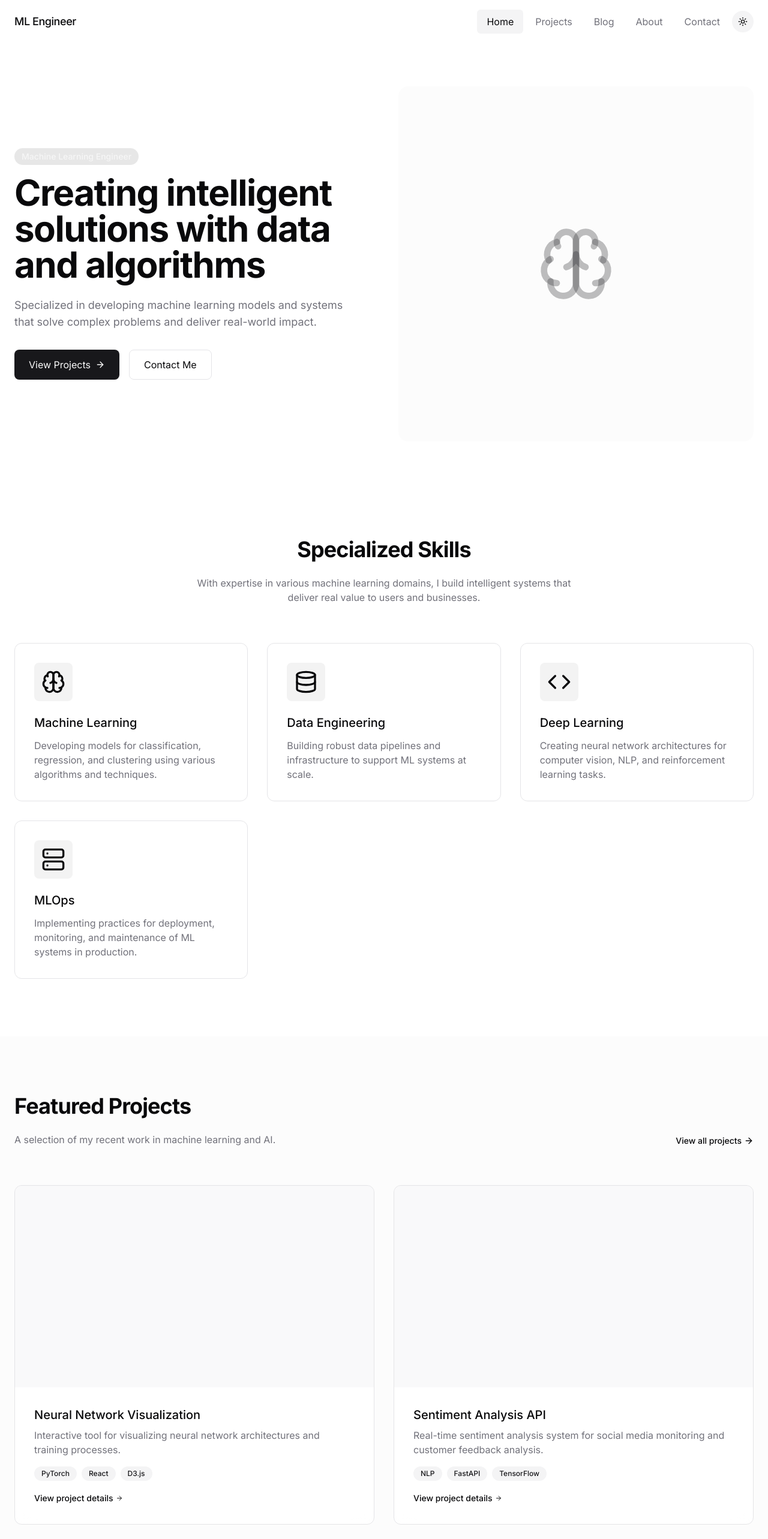
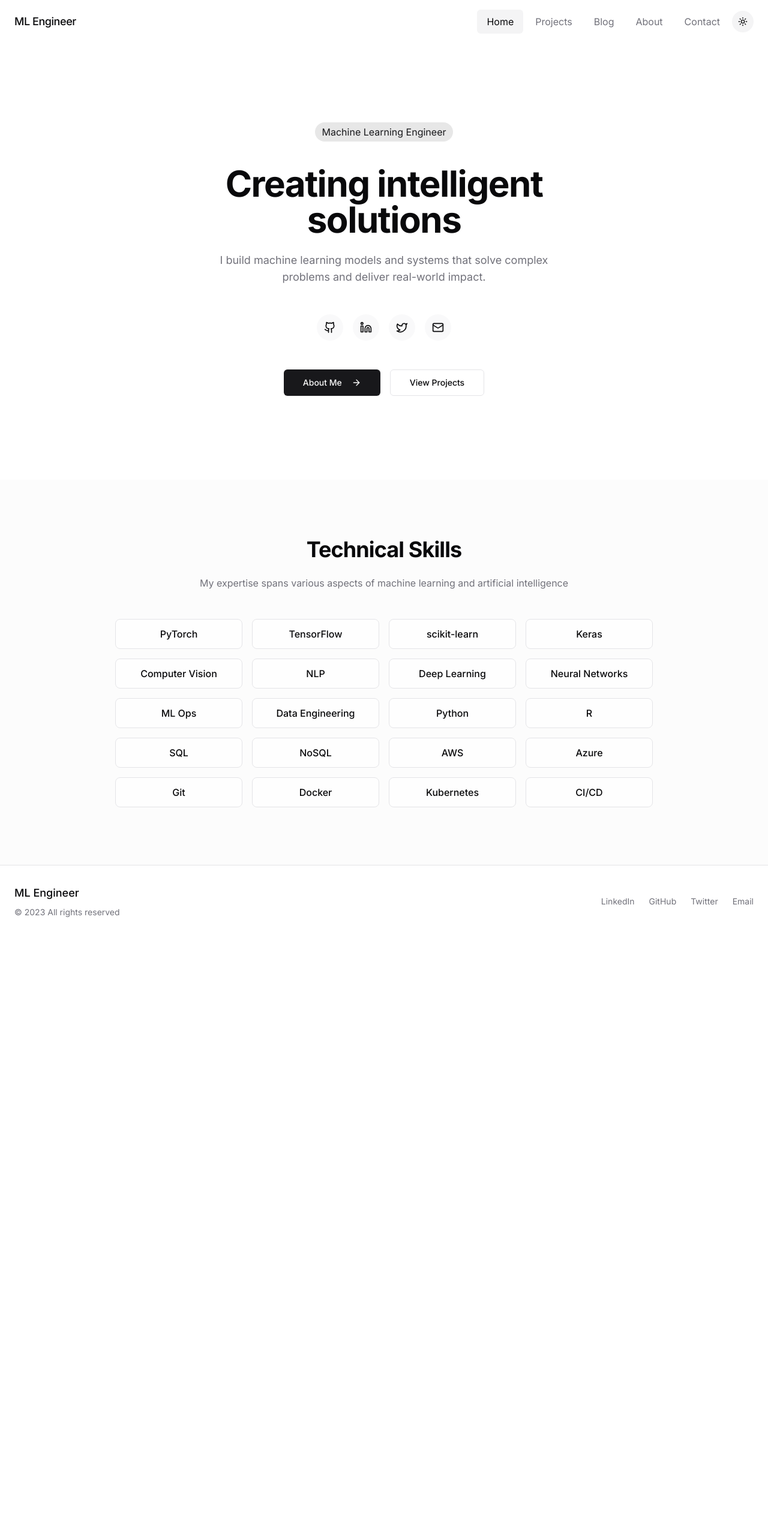
Before and after one commit to johnymephisto/johnymephisto.github.io, a React (Vite) app: page / in a window 1280 px wide. Shown: the top 2566 px of the page at 60% size. After the commit the page ends 1563 px from the top, so only its background shows below. Built offline with nearby package versions, Linux system fonts and the light colour scheme.

Commit message:
Refactor homepage and improve design
- Make "ML Engineer" clickable, linking to homepage.
- Simplify homepage content with intro and quick links.
- Update technical skills section layout.
- Improve overall design and layout.

```diff
--- a/src/pages/Home.tsx
+++ b/src/pages/Home.tsx
@@ -1,267 +1,120 @@
 
-import { ArrowRight, Brain, Code, Database, Server } from "lucide-react";
+import { ArrowRight, Github, Linkedin, Mail, Twitter } from "lucide-react";
 import { Link } from "react-router-dom";
+import { Button } from "@/components/ui/button";
 
 const Home = () => {
   return (
     <div className="flex flex-col min-h-screen">
-      {/* Hero Section */}
-      <section className="min-h-screen flex items-center justify-center relative pt-20">
+      {/* Hero Section - Simplified */}
+      <section className="min-h-screen flex items-center justify-center relative pt-16">
         <div className="container px-6 mx-auto">
-          <div className="grid grid-cols-1 lg:grid-cols-2 gap-12 items-center">
-            <div className="space-y-8 animate-slide-up" style={{ animationDelay: "0.1s" }}>
-              <div>
-                <div className="inline-block px-3 py-1 rounded-full bg-primary/10 text-primary-foreground/80 text-sm font-medium mb-4">
+          <div className="max-w-3xl mx-auto text-center">
+            <div className="space-y-6 animate-slide-up" style={{ animationDelay: "0.1s" }}>
+              <div className="inline-block px-3 py-1 rounded-full bg-primary/10 text-primary mb-4">
                 Machine Learning Engineer
               </div>
+
               <h1 className="text-4xl md:text-5xl lg:text-6xl font-bold tracking-tight">
-                  Creating intelligent solutions with data and algorithms
+                Creating intelligent solutions
               </h1>
-                <p className="mt-6 text-lg text-muted-foreground max-w-xl">
-                  Specialized in developing machine learning models and systems that solve complex problems and deliver real-world impact.
+
+              <p className="text-lg text-muted-foreground max-w-xl mx-auto">
+                I build machine learning models and systems that solve complex problems
+                and deliver real-world impact.
               </p>
+
+              {/* Social Links */}
+              <div className="flex justify-center space-x-4 py-6">
+                <a
+                  href="https://github.com"
+                  target="_blank"
+                  rel="noopener noreferrer"
+                  className="p-3 rounded-full bg-secondary/50 hover:bg-secondary transition-colors"
+                  aria-label="GitHub"
+                >
+                  <Github className="h-5 w-5" />
+                </a>
+                <a
+                  href="https://linkedin.com"
+                  target="_blank"
+                  rel="noopener noreferrer"
+                  className="p-3 rounded-full bg-secondary/50 hover:bg-secondary transition-colors"
+                  aria-label="LinkedIn"
+                >
+                  <Linkedin className="h-5 w-5" />
+                </a>
+                <a
+                  href="https://twitter.com"
+                  target="_blank"
+                  rel="noopener noreferrer"
+                  className="p-3 rounded-full bg-secondary/50 hover:bg-secondary transition-colors"
+                  aria-label="Twitter"
+                >
+                  <Twitter className="h-5 w-5" />
+                </a>
+                <a
+                  href="mailto:contact@example.com"
+                  className="p-3 rounded-full bg-secondary/50 hover:bg-secondary transition-colors"
+                  aria-label="Email"
+                >
+                  <Mail className="h-5 w-5" />
+                </a>
               </div>
-              <div className="flex flex-wrap gap-4">
-                <Link
-                  to="/projects"
-                  className="inline-flex items-center px-6 py-3 rounded-lg bg-primary text-primary-foreground hover:opacity-90 transition-opacity"
-                >
-                  View Projects
+
+              {/* Action Buttons */}
+              <div className="flex flex-wrap justify-center gap-4 mt-4">
+                <Button asChild size="lg">
+                  <Link to="/about">
+                    About Me
                     <ArrowRight className="ml-2 h-4 w-4" />
                   </Link>
-                <Link
-                  to="/contact"
-                  className="inline-flex items-center px-6 py-3 rounded-lg border border-border hover:bg-secondary transition-colors"
-                >
-                  Contact Me
+                </Button>
+                <Button asChild variant="outline" size="lg">
+                  <Link to="/projects">
+                    View Projects
                   </Link>
-              </div>
-            </div>
-            <div className="relative animate-slide-up" style={{ animationDelay: "0.3s" }}>
-              <div className="aspect-square rounded-2xl overflow-hidden bg-secondary/30 flex items-center justify-center">
-                <div className="relative w-full h-full flex items-center justify-center">
-                  <Brain className="h-32 w-32 text-primary/30 animate-pulse-slow" />
-                </div>
+                </Button>
               </div>
             </div>
           </div>
         </div>
       </section>
 
-      {/* Skills Section */}
-      <section className="py-24">
+      {/* Technical Skills Section - Simplified */}
+      <section className="py-24 bg-secondary/30">
         <div className="container px-6 mx-auto">
-          <div className="max-w-3xl mx-auto text-center mb-16 animate-slide-up" style={{ animationDelay: "0.1s" }}>
-            <h2 className="section-title">Specialized Skills</h2>
+          <div className="max-w-3xl mx-auto text-center mb-12 animate-slide-up" style={{ animationDelay: "0.1s" }}>
+            <h2 className="section-title">Technical Skills</h2>
             <p className="text-muted-foreground max-w-2xl mx-auto">
-              With expertise in various machine learning domains, I build intelligent systems
-              that deliver real value to users and businesses.
+              My expertise spans various aspects of machine learning and artificial intelligence
             </p>
           </div>
 
-          <div className="grid grid-cols-1 md:grid-cols-2 lg:grid-cols-3 gap-8 mt-16">
+          <div className="max-w-4xl mx-auto">
+            <div className="grid grid-cols-2 md:grid-cols-3 lg:grid-cols-4 gap-4 text-center">
               {[
-              {
-                icon: <Brain className="h-10 w-10" />,
-                title: "Machine Learning",
-                description:
-                  "Developing models for classification, regression, and clustering using various algorithms and techniques.",
-                delay: "0.2s",
-              },
-              {
-                icon: <Database className="h-10 w-10" />,
-                title: "Data Engineering",
-                description:
-                  "Building robust data pipelines and infrastructure to support ML systems at scale.",
-                delay: "0.3s",
-              },
-              {
-                icon: <Code className="h-10 w-10" />,
-                title: "Deep Learning",
-                description:
-                  "Creating neural network architectures for computer vision, NLP, and reinforcement learning tasks.",
-                delay: "0.4s",
-              },
-              {
-                icon: <Server className="h-10 w-10" />,
-                title: "MLOps",
-                description:
-                  "Implementing practices for deployment, monitoring, and maintenance of ML systems in production.",
-                delay: "0.5s",
-              },
+                "PyTorch", "TensorFlow", "scikit-learn", "Keras",
+                "Computer Vision", "NLP", "Deep Learning", "Neural Networks",
+                "ML Ops", "Data Engineering", "Python", "R",
+                "SQL", "NoSQL", "AWS", "Azure",
+                "Git", "Docker", "Kubernetes", "CI/CD"
               ].map((skill, index) => (
                 <div
                   key={index}
-                className="glass p-8 rounded-xl animate-slide-up"
-                style={{ animationDelay: skill.delay }}
+                  className="bg-background/60 backdrop-blur-sm border border-border px-4 py-3 rounded-lg animate-slide-up"
+                  style={{ animationDelay: `${0.1 + index * 0.05}s` }}
                 >
-                <div className="p-3 bg-primary/5 rounded-lg inline-block mb-4">
-                  {skill.icon}
-                </div>
-                <h3 className="text-xl font-medium mb-3">{skill.title}</h3>
-                <p className="text-muted-foreground">{skill.description}</p>
+                  <span className="font-medium">{skill}</span>
                 </div>
               ))}
             </div>
-        </div>
-      </section>
-
-      {/* Featured Projects Section */}
-      <section className="py-24 bg-secondary/30">
-        <div className="container px-6 mx-auto">
-          <div className="flex justify-between items-end mb-16">
-            <div>
-              <h2 className="section-title">Featured Projects</h2>
-              <p className="text-muted-foreground max-w-xl">
-                A selection of my recent work in machine learning and AI.
-              </p>
-            </div>
-            <Link
-              to="/projects"
-              className="hidden md:inline-flex items-center text-sm font-medium hover:underline"
-            >
-              View all projects
-              <ArrowRight className="ml-1 h-4 w-4" />
-            </Link>
-          </div>
-
-          <div className="grid grid-cols-1 md:grid-cols-2 gap-8">
-            {[
-              {
-                title: "Neural Network Visualization",
-                description:
-                  "Interactive tool for visualizing neural network architectures and training processes.",
-                tags: ["PyTorch", "React", "D3.js"],
-                delay: "0.2s",
-              },
-              {
-                title: "Sentiment Analysis API",
-                description:
-                  "Real-time sentiment analysis system for social media monitoring and customer feedback analysis.",
-                tags: ["NLP", "FastAPI", "TensorFlow"],
-                delay: "0.3s",
-              },
-            ].map((project, index) => (
-              <div
-                key={index}
-                className="glass rounded-xl overflow-hidden group hover:shadow-lg transition-shadow duration-300 animate-slide-up"
-                style={{ animationDelay: project.delay }}
-              >
-                <div className="aspect-video bg-secondary/50 relative"></div>
-                <div className="p-8">
-                  <h3 className="text-xl font-medium mb-2">{project.title}</h3>
-                  <p className="text-muted-foreground mb-4">{project.description}</p>
-                  <div className="flex flex-wrap gap-2 mb-4">
-                    {project.tags.map((tag, i) => (
-                      <span
-                        key={i}
-                        className="px-3 py-1 bg-secondary text-secondary-foreground rounded-full text-xs font-medium"
-                      >
-                        {tag}
-                      </span>
-                    ))}
-                  </div>
-                  <Link
-                    to={`/projects`}
-                    className="text-sm font-medium inline-flex items-center hover:underline"
-                  >
-                    View project details
-                    <ArrowRight className="ml-1 h-3 w-3" />
-                  </Link>
-                </div>
-              </div>
-            ))}
-          </div>
-
-          <div className="mt-10 text-center md:hidden">
-            <Link
-              to="/projects"
-              className="inline-flex items-center text-sm font-medium hover:underline"
-            >
-              View all projects
-              <ArrowRight className="ml-1 h-4 w-4" />
-            </Link>
-          </div>
-        </div>
-      </section>
-
-      {/* Recent Blog Posts */}
-      <section className="py-24">
-        <div className="container px-6 mx-auto">
-          <div className="flex justify-between items-end mb-16">
-            <div>
-              <h2 className="section-title">From the Blog</h2>
-              <p className="text-muted-foreground max-w-xl">
-                Thoughts, insights, and updates on machine learning and AI.
-              </p>
-            </div>
-            <Link
-              to="/blog"
-              className="hidden md:inline-flex items-center text-sm font-medium hover:underline"
-            >
-              All articles
-              <ArrowRight className="ml-1 h-4 w-4" />
-            </Link>
-          </div>
-
-          <div className="grid grid-cols-1 md:grid-cols-3 gap-8">
-            {[
-              {
-                title: "Explainable AI: Making ML Models Transparent",
-                excerpt: "How explainable AI techniques help us understand complex machine learning models.",
-                date: "May 28, 2023",
-                delay: "0.2s",
-              },
-              {
-                title: "Transformers in NLP: Beyond BERT",
-                excerpt: "Exploring the latest innovations in transformer architecture for natural language processing.",
-                date: "April 15, 2023",
-                delay: "0.3s",
-              },
-              {
-                title: "Ethical Considerations in Machine Learning",
-                excerpt: "Addressing bias, fairness, and transparency in modern ML systems.",
-                date: "March 10, 2023",
-                delay: "0.4s",
-              },
-            ].map((post, index) => (
-              <div
-                key={index}
-                className="glass rounded-xl overflow-hidden group hover:shadow-lg transition-shadow duration-300 animate-slide-up"
-                style={{ animationDelay: post.delay }}
-              >
-                <div className="p-8">
-                  <div className="text-xs font-medium text-muted-foreground mb-3">
-                    {post.date}
-                  </div>
-                  <h3 className="text-xl font-medium mb-2">{post.title}</h3>
-                  <p className="text-muted-foreground mb-4">{post.excerpt}</p>
-                  <Link
-                    to={`/blog`}
-                    className="text-sm font-medium inline-flex items-center hover:underline"
-                  >
-                    Read more
-                    <ArrowRight className="ml-1 h-3 w-3" />
-                  </Link>
-                </div>
-              </div>
-            ))}
-          </div>
-
-          <div className="mt-10 text-center md:hidden">
-            <Link
-              to="/blog"
-              className="inline-flex items-center text-sm font-medium hover:underline"
-            >
-              All articles
-              <ArrowRight className="ml-1 h-4 w-4" />
-            </Link>
           </div>
         </div>
       </section>
 
       {/* Footer */}
-      <footer className="py-12 border-t">
+      <footer className="py-8 border-t">
         <div className="container px-6 mx-auto">
           <div className="flex flex-col md:flex-row justify-between items-center">
             <div className="mb-6 md:mb-0">
```
Lines whose indentation alone changed are shown as unchanged.
